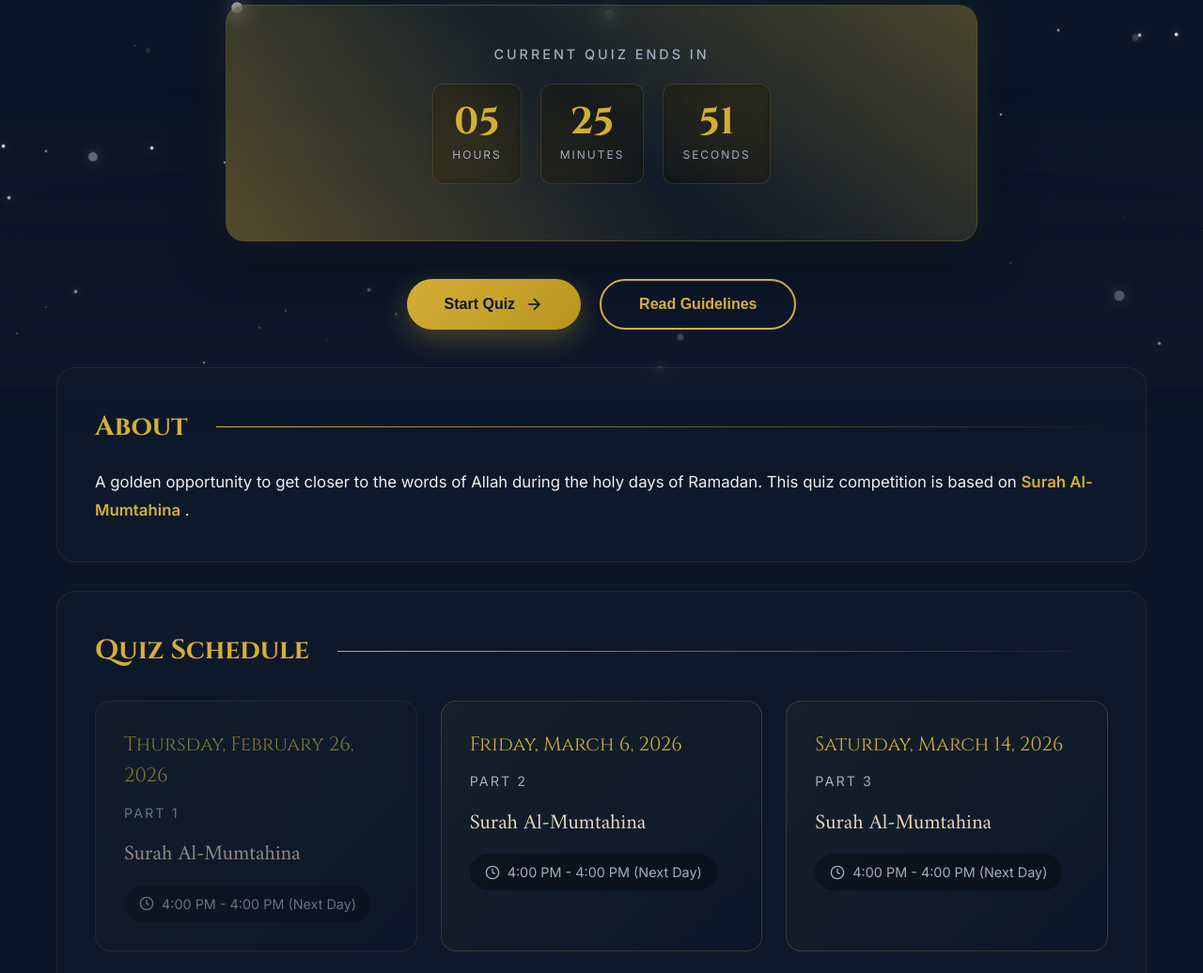
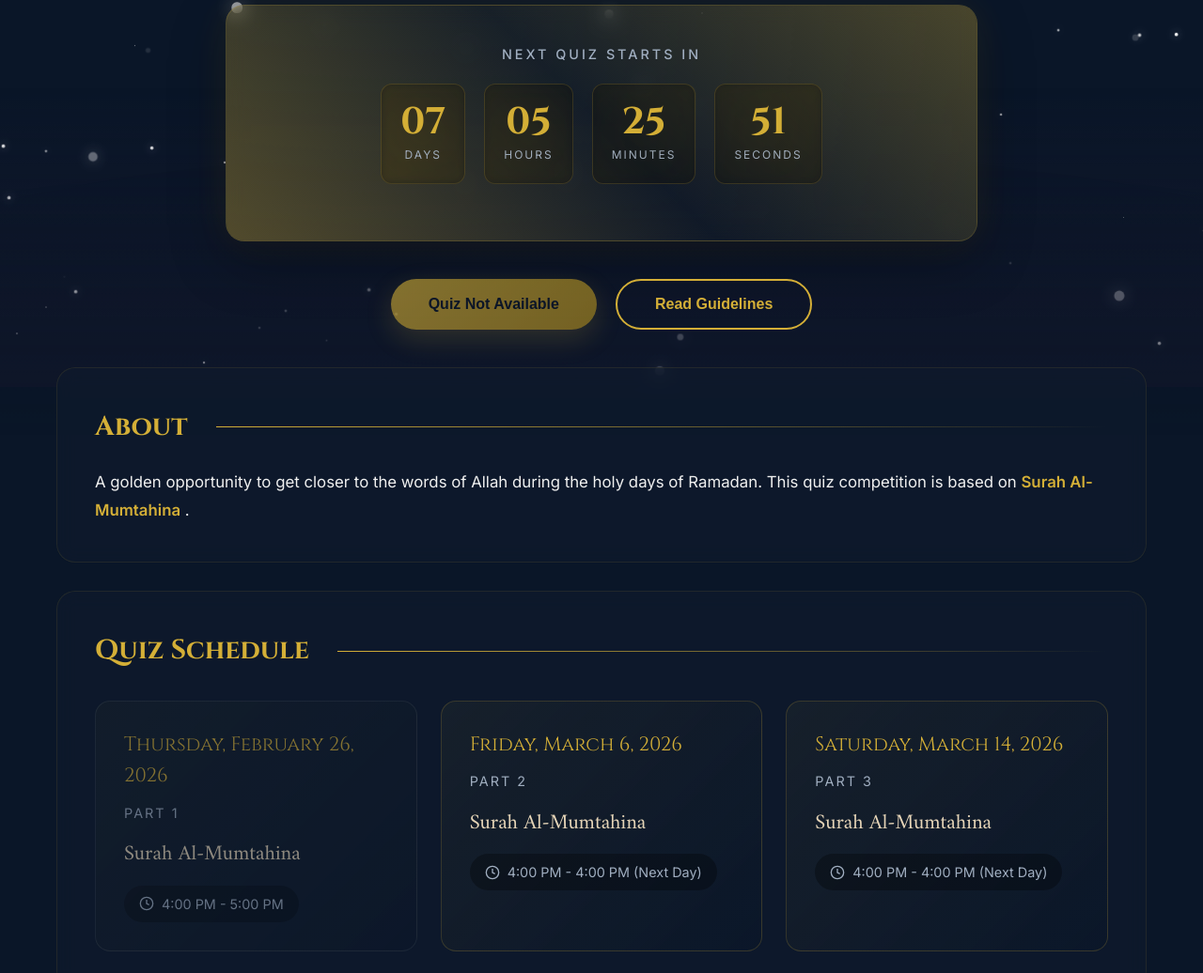
Before and after one commit to sio-omassery/quiz, a plain HTML site: page index.html in a window 1280 px wide. Shown: the part 388-1424 px from the top of the page at 94% size. Drawn offline with Linux system fonts and the light colour scheme.

```diff
--- a/index.html
+++ b/index.html
@@ -955,21 +955,31 @@
                 part: 'Part 1',
                 title: 'Surah Al-Mumtahina',
                 subtitle: '',
-                link: 'https://forms.gle/pE7FVu9VUcDo4rZm8'
+                link: 'https://forms.gle/pE7FVu9VUcDo4rZm8',
+                // first day quiz ends at 5pm same day
+                startHour: 16,        // 4:00 PM
+                endHour: 17,          // 5:00 PM
+                endNextDay: false     // does not roll over
             },
             {
                 date: '2026-03-06',
                 part: 'Part 2',
                 title: 'Surah Al-Mumtahina',
                 subtitle: '',
-                link: 'https://forms.gle/pE7FVu9VUcDo4rZm8'
+                link: 'https://forms.gle/pE7FVu9VUcDo4rZm8',
+                startHour: 16,        // 4:00 PM
+                endHour: 16,          // 4:00 PM
+                endNextDay: true      // next day
             },
             {
                 date: '2026-03-14',
                 part: 'Part 3',
                 title: 'Surah Al-Mumtahina',
                 subtitle: '',
-                link: 'https://forms.gle/pE7FVu9VUcDo4rZm8'
+                link: 'https://forms.gle/pE7FVu9VUcDo4rZm8',
+                startHour: 16,
+                endHour: 16,
+                endNextDay: true
             }
         ];
 
@@ -1012,6 +1022,25 @@
             }
         }
 
+        // Helper to format time range based on quiz properties
+        function formatTimeRange(quiz) {
+            const startHour = quiz.startHour || 16;
+            const endHour = quiz.endHour !== undefined ? quiz.endHour : 16;
+            const startDate = new Date();
+            startDate.setHours(startHour, 0, 0, 0);
+            const endDate = new Date();
+            endDate.setHours(endHour, 0, 0, 0);
+            if (quiz.endNextDay) {
+                endDate.setDate(endDate.getDate() + 1);
+            }
+
+            const options = { hour: 'numeric', minute: '2-digit' };
+            const startStr = startDate.toLocaleTimeString('en-US', options);
+            const endStr = endDate.toLocaleTimeString('en-US', options) +
+                (quiz.endNextDay ? ' (Next Day)' : '');
+            return `${startStr} - ${endStr}`;
+        }
+
         // Populate Schedule
         function populateSchedule() {
             const grid = document.getElementById('scheduleGrid');
@@ -1039,7 +1068,7 @@
                             <circle cx="12" cy="12" r="10"/>
                             <path d="M12 6v6l4 2"/>
                         </svg>
-                        4:00 PM - 4:00 PM (Next Day)
+                        ${formatTimeRange(quiz)}
                     </div>
                 `;
 
@@ -1059,11 +1088,14 @@
 
             for (let quiz of quizSchedule) {
                 const quizDate = new Date(quiz.date);
+                // compute start/end using schedule properties
                 const quizStart = new Date(quiz.date);
-                quizStart.setHours(16, 0, 0, 0); // 4:00 PM start
+                quizStart.setHours(quiz.startHour || 16, 0, 0, 0);
                 const quizEnd = new Date(quiz.date);
-                quizEnd.setDate(quizEnd.getDate() + 1); // Next day
-                quizEnd.setHours(16, 0, 0, 0); // 4:00 PM end
+                quizEnd.setHours(quiz.endHour !== undefined ? quiz.endHour : 16, 0, 0, 0);
+                if (quiz.endNextDay) {
+                    quizEnd.setDate(quizEnd.getDate() + 1);
+                }
 
                 // Check if quiz is currently active
                 if (now >= quizStart && now <= quizEnd) {
```
